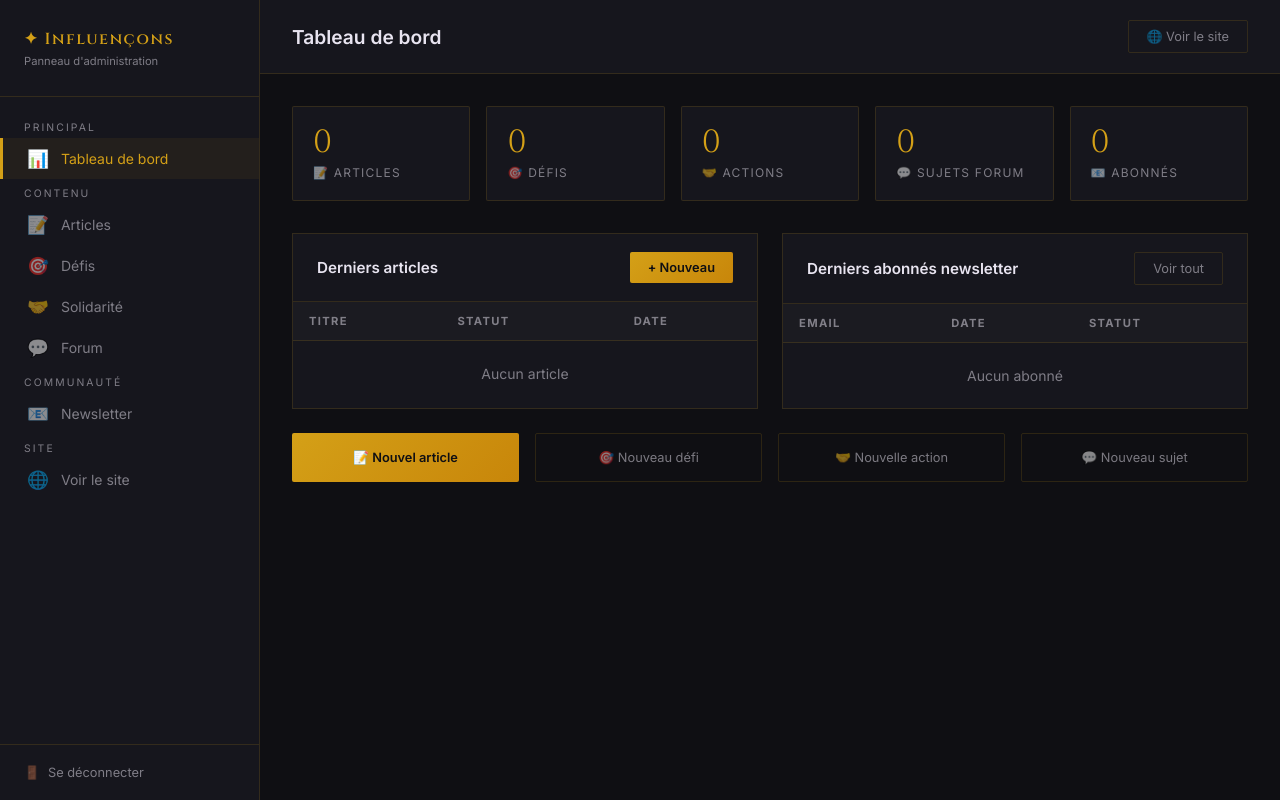
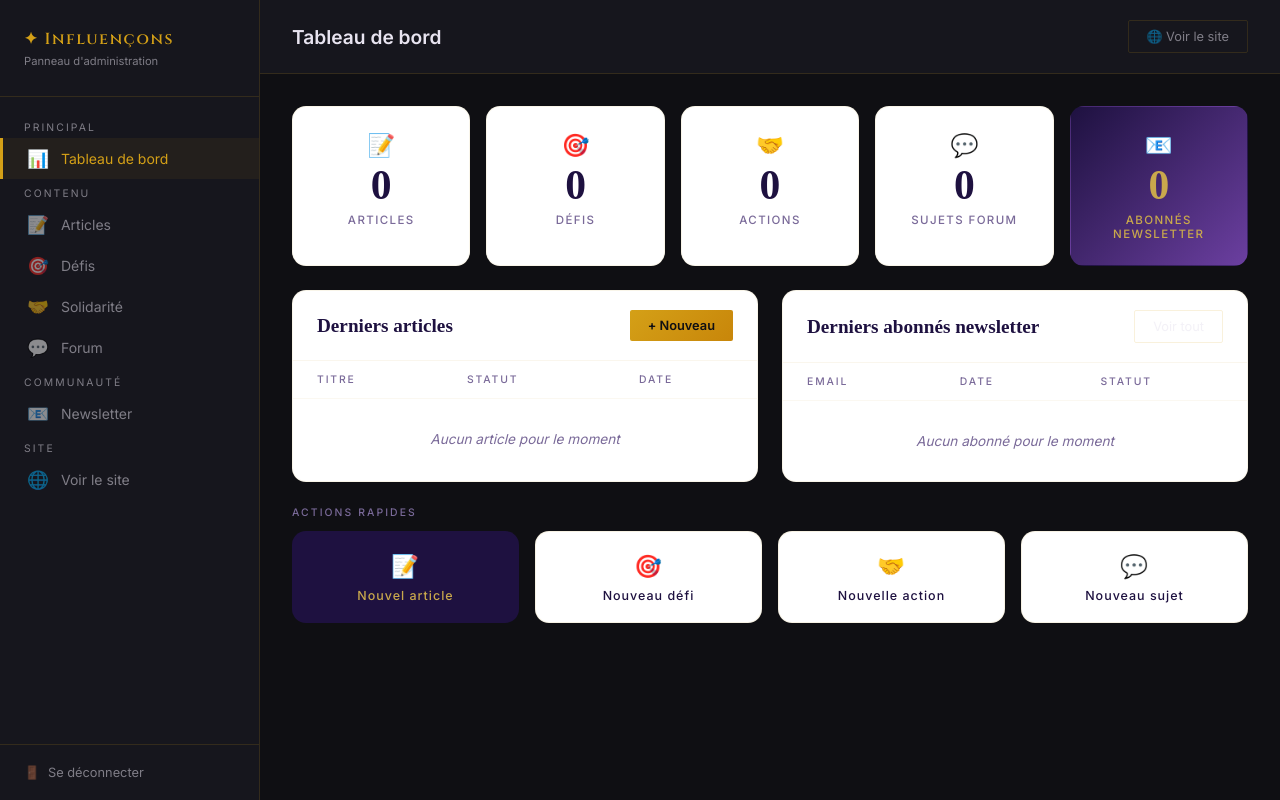
Before and after one commit to groupe2wordpad/influencons1, a Flask app: page /admin/ in a window 1280 px wide. Run offline with Flask 3, Linux system fonts and the light colour scheme; a user stored in the database is signed in; data that the repository does not hold is empty.

Commit message:
Refactor dashboard labels and add quick actions
Updated labels for statistics and tables to improve clarity. Added quick actions section for better accessibility.

```diff
--- a/app/templates/admin/dashboard.html
+++ b/app/templates/admin/dashboard.html
@@ -1,80 +1,308 @@
 {% extends 'admin/base.html' %}
+
 {% block page_title %}Tableau de bord{% endblock %}
+
 {% block topbar_actions %}
 <a href="{{ url_for('main.index') }}" class="btn btn-ghost" target="_blank">🌐 Voir le site</a>
 {% endblock %}
+
 {% block content %}
+
+<!-- ─── STATS ─────────────────────────────────────────────── -->
 <div class="stats-grid">
   <div class="stat-card">
+    <div class="stat-icon">📝</div>
     <div class="num">{{ stats.articles }}</div>
-    <div class="label">📝 Articles</div>
+    <div class="label">Articles</div>
   </div>
   <div class="stat-card">
+    <div class="stat-icon">🎯</div>
     <div class="num">{{ stats.defis }}</div>
-    <div class="label">🎯 Défis</div>
+    <div class="label">Défis</div>
   </div>
   <div class="stat-card">
+    <div class="stat-icon">🤝</div>
     <div class="num">{{ stats.solidarite }}</div>
-    <div class="label">🤝 Actions</div>
+    <div class="label">Actions</div>
   </div>
   <div class="stat-card">
+    <div class="stat-icon">💬</div>
     <div class="num">{{ stats.topics }}</div>
-    <div class="label">💬 Sujets forum</div>
+    <div class="label">Sujets forum</div>
   </div>
-  <div class="stat-card">
+  <div class="stat-card stat-card--gold">
+    <div class="stat-icon">📧</div>
     <div class="num">{{ stats.subscribers }}</div>
-    <div class="label">📧 Abonnés</div>
+    <div class="label">Abonnés newsletter</div>
   </div>
 </div>
 
-<div style="display:grid; grid-template-columns:1fr 1fr; gap:24px;">
+<!-- ─── TABLES ────────────────────────────────────────────── -->
+<div class="dashboard-grid">
+
+  <!-- Derniers articles -->
   <div class="table-wrap">
     <div class="table-header">
       <h3>Derniers articles</h3>
       <a href="{{ url_for('admin.article_new') }}" class="btn btn-gold">+ Nouveau</a>
     </div>
     <table>
-      <thead><tr><th>Titre</th><th>Statut</th><th>Date</th></tr></thead>
+      <thead>
+        <tr>
+          <th>Titre</th>
+          <th>Statut</th>
+          <th>Date</th>
+        </tr>
+      </thead>
       <tbody>
         {% for art in recent_articles %}
         <tr>
-          <td><a href="{{ url_for('admin.article_edit', id=art.id) }}" style="color:var(--or); text-decoration:none;">{{ art.title[:40] }}{% if art.title|length > 40 %}…{% endif %}</a></td>
-          <td><span class="badge {% if art.is_published %}badge-success{% else %}badge-muted{% endif %}">{% if art.is_published %}Publié{% else %}Brouillon{% endif %}</span></td>
-          <td style="color:var(--text-muted); font-size:0.8rem;">{{ art.created_at.strftime('%d/%m/%Y') }}</td>
+          <td>
+            <a href="{{ url_for('admin.article_edit', id=art.id) }}" class="table-link">
+              {{ art.title[:40] }}{% if art.title|length > 40 %}…{% endif %}
+            </a>
+          </td>
+          <td>
+            <span class="badge {% if art.is_published %}badge-success{% else %}badge-muted{% endif %}">
+              {% if art.is_published %}Publié{% else %}Brouillon{% endif %}
+            </span>
+          </td>
+          <td class="date-cell">{{ art.created_at.strftime('%d/%m/%Y') }}</td>
         </tr>
         {% else %}
-        <tr><td colspan="3" style="text-align:center; color:var(--text-muted); padding:24px;">Aucun article</td></tr>
+        <tr>
+          <td colspan="3" class="empty-row">Aucun article pour le moment</td>
+        </tr>
         {% endfor %}
       </tbody>
     </table>
   </div>
 
+  <!-- Derniers abonnés -->
   <div class="table-wrap">
     <div class="table-header">
       <h3>Derniers abonnés newsletter</h3>
       <a href="{{ url_for('admin.newsletter') }}" class="btn btn-ghost">Voir tout</a>
     </div>
     <table>
-      <thead><tr><th>Email</th><th>Date</th><th>Statut</th></tr></thead>
+      <thead>
+        <tr>
+          <th>Email</th>
+          <th>Date</th>
+          <th>Statut</th>
+        </tr>
+      </thead>
       <tbody>
         {% for sub in recent_subscribers %}
         <tr>
-          <td style="font-size:0.85rem;">{{ sub.email }}</td>
-          <td style="color:var(--text-muted); font-size:0.8rem;">{{ sub.created_at.strftime('%d/%m/%Y') }}</td>
-          <td><span class="badge {% if sub.is_active %}badge-success{% else %}badge-muted{% endif %}">{% if sub.is_active %}Actif{% else %}Inactif{% endif %}</span></td>
+          <td class="email-cell">{{ sub.email }}</td>
+          <td class="date-cell">{{ sub.created_at.strftime('%d/%m/%Y') }}</td>
+          <td>
+            <span class="badge {% if sub.is_active %}badge-success{% else %}badge-muted{% endif %}">
+              {% if sub.is_active %}Actif{% else %}Inactif{% endif %}
+            </span>
+          </td>
         </tr>
         {% else %}
-        <tr><td colspan="3" style="text-align:center; color:var(--text-muted); padding:24px;">Aucun abonné</td></tr>
+        <tr>
+          <td colspan="3" class="empty-row">Aucun abonné pour le moment</td>
+        </tr>
         {% endfor %}
       </tbody>
     </table>
   </div>
+
 </div>
 
-<div style="margin-top:24px; display:grid; grid-template-columns:repeat(4,1fr); gap:16px;">
-  <a href="{{ url_for('admin.article_new') }}" class="btn btn-gold" style="justify-content:center; padding:16px;">📝 Nouvel article</a>
-  <a href="{{ url_for('admin.defi_new') }}" class="btn btn-ghost" style="justify-content:center; padding:16px;">🎯 Nouveau défi</a>
-  <a href="{{ url_for('admin.solidarite_new') }}" class="btn btn-ghost" style="justify-content:center; padding:16px;">🤝 Nouvelle action</a>
-  <a href="{{ url_for('admin.forum_new') }}" class="btn btn-ghost" style="justify-content:center; padding:16px;">💬 Nouveau sujet</a>
+<!-- ─── ACTIONS RAPIDES ───────────────────────────────────── -->
+<div class="quick-actions">
+  <p class="quick-actions__label">Actions rapides</p>
+  <div class="quick-actions__grid">
+    <a href="{{ url_for('admin.article_new') }}" class="quick-btn quick-btn--gold">
+      <span class="quick-btn__icon">📝</span>
+      <span>Nouvel article</span>
+    </a>
+    <a href="{{ url_for('admin.defi_new') }}" class="quick-btn">
+      <span class="quick-btn__icon">🎯</span>
+      <span>Nouveau défi</span>
+    </a>
+    <a href="{{ url_for('admin.solidarite_new') }}" class="quick-btn">
+      <span class="quick-btn__icon">🤝</span>
+      <span>Nouvelle action</span>
+    </a>
+    <a href="{{ url_for('admin.forum_new') }}" class="quick-btn">
+      <span class="quick-btn__icon">💬</span>
+      <span>Nouveau sujet</span>
+    </a>
+  </div>
 </div>
+
+<!-- ─── STYLES SPÉCIFIQUES AU DASHBOARD ──────────────────── -->
+<style>
+/* ── Stats grid ── */
+.stats-grid {
+  display: grid;
+  grid-template-columns: repeat(auto-fill, minmax(160px, 1fr));
+  gap: 1rem;
+  margin-bottom: 1.5rem;
+}
+.stat-card {
+  background: #fff;
+  border-radius: 14px;
+  padding: 1.5rem 1.2rem;
+  text-align: center;
+  border: 1px solid rgba(201,168,76,0.12);
+  transition: transform .3s, box-shadow .3s;
+}
+.stat-card:hover {
+  transform: translateY(-4px);
+  box-shadow: 0 12px 40px rgba(30,17,64,0.1);
+}
+.stat-card--gold {
+  background: linear-gradient(135deg, var(--violet-deep, #1e1140), var(--violet, #2d1a52));
+  border-color: transparent;
+}
+.stat-card--gold .num,
+.stat-card--gold .label,
+.stat-card--gold .stat-icon { color: var(--gold, #c9a84c) !important; }
+
+.stat-icon { font-size: 1.4rem; margin-bottom: .4rem; }
+.stat-card .num {
+  font-family: 'Cormorant Garamond', serif;
+  font-size: 2.6rem; font-weight: 600; line-height: 1;
+  color: var(--violet-deep, #1e1140);
+  margin-bottom: .3rem;
+}
+.stat-card .label {
+  font-size: 0.72rem; font-weight: 500;
+  letter-spacing: 0.12em; text-transform: uppercase;
+  color: var(--text-light, #7a6a99);
+}
+
+/* ── Dashboard grid ── */
+.dashboard-grid {
+  display: grid;
+  grid-template-columns: 1fr 1fr;
+  gap: 1.5rem;
+  margin-bottom: 1.5rem;
+}
+
+/* ── Table wrap ── */
+.table-wrap {
+  background: #fff;
+  border-radius: 14px;
+  overflow: hidden;
+  border: 1px solid rgba(201,168,76,0.12);
+}
+.table-header {
+  display: flex; align-items: center; justify-content: space-between;
+  padding: 1.2rem 1.5rem;
+  border-bottom: 1px solid rgba(201,168,76,0.1);
+}
+.table-header h3 {
+  font-family: 'Cormorant Garamond', serif;
+  font-size: 1.2rem; font-weight: 600;
+  color: var(--violet-deep, #1e1140);
+}
+table { width: 100%; border-collapse: collapse; }
+thead th {
+  padding: .75rem 1.5rem;
+  font-size: 0.65rem; font-weight: 500;
+  letter-spacing: 0.18em; text-transform: uppercase;
+  color: var(--text-light, #7a6a99);
+  text-align: left;
+  border-bottom: 1px solid rgba(201,168,76,0.08);
+}
+tbody tr { transition: background .2s; }
+tbody tr:hover { background: rgba(201,168,76,0.04); }
+tbody td { padding: .85rem 1.5rem; font-size: 0.88rem; }
+
+.table-link {
+  color: var(--gold, #c9a84c);
+  text-decoration: none;
+  font-weight: 500;
+  transition: color .2s;
+}
+.table-link:hover { color: var(--violet-deep, #1e1140); }
+
+.date-cell { color: var(--text-light, #7a6a99); font-size: 0.78rem; }
+.email-cell { font-size: 0.83rem; color: var(--text-dark, #1a1025); }
+.empty-row {
+  text-align: center;
+  color: var(--text-light, #7a6a99);
+  padding: 2rem !important;
+  font-style: italic;
+  font-size: 0.85rem;
+}
+
+/* ── Badges ── */
+.badge {
+  display: inline-block;
+  padding: .25rem .75rem;
+  border-radius: 100px;
+  font-size: 0.65rem; font-weight: 500;
+  letter-spacing: 0.1em; text-transform: uppercase;
+}
+.badge-success {
+  background: rgba(201,168,76,0.15);
+  color: #7a5c10;
+}
+.badge-muted {
+  background: rgba(122,106,153,0.12);
+  color: var(--text-light, #7a6a99);
+}
+
+/* ── Quick actions ── */
+.quick-actions { margin-top: .5rem; }
+.quick-actions__label {
+  font-size: 0.65rem; font-weight: 500;
+  letter-spacing: 0.2em; text-transform: uppercase;
+  color: var(--text-light, #7a6a99);
+  margin-bottom: .75rem;
+}
+.quick-actions__grid {
+  display: grid;
+  grid-template-columns: repeat(4, 1fr);
+  gap: 1rem;
+}
+.quick-btn {
+  display: flex; flex-direction: column;
+  align-items: center; justify-content: center;
+  gap: .5rem; padding: 1.2rem 1rem;
+  background: #fff; border-radius: 14px;
+  border: 1px solid rgba(201,168,76,0.15);
+  font-size: 0.78rem; font-weight: 500;
+  letter-spacing: 0.08em;
+  color: var(--violet-deep, #1e1140);
+  text-decoration: none;
+  transition: all .3s;
+}
+.quick-btn:hover {
+  transform: translateY(-3px);
+  box-shadow: 0 10px 30px rgba(30,17,64,0.1);
+  border-color: var(--gold, #c9a84c);
+  color: var(--gold, #c9a84c);
+}
+.quick-btn--gold {
+  background: var(--violet-deep, #1e1140);
+  color: var(--gold, #c9a84c);
+  border-color: transparent;
+}
+.quick-btn--gold:hover {
+  background: var(--violet, #2d1a52);
+  color: var(--gold-light, #e0c068);
+}
+.quick-btn__icon { font-size: 1.4rem; }
+
+/* ── Responsive ── */
+@media (max-width: 900px) {
+  .dashboard-grid { grid-template-columns: 1fr; }
+  .quick-actions__grid { grid-template-columns: repeat(2, 1fr); }
+}
+@media (max-width: 560px) {
+  .stats-grid { grid-template-columns: repeat(2, 1fr); }
+  .quick-actions__grid { grid-template-columns: 1fr 1fr; }
+}
+</style>
+
 {% endblock %}
```
